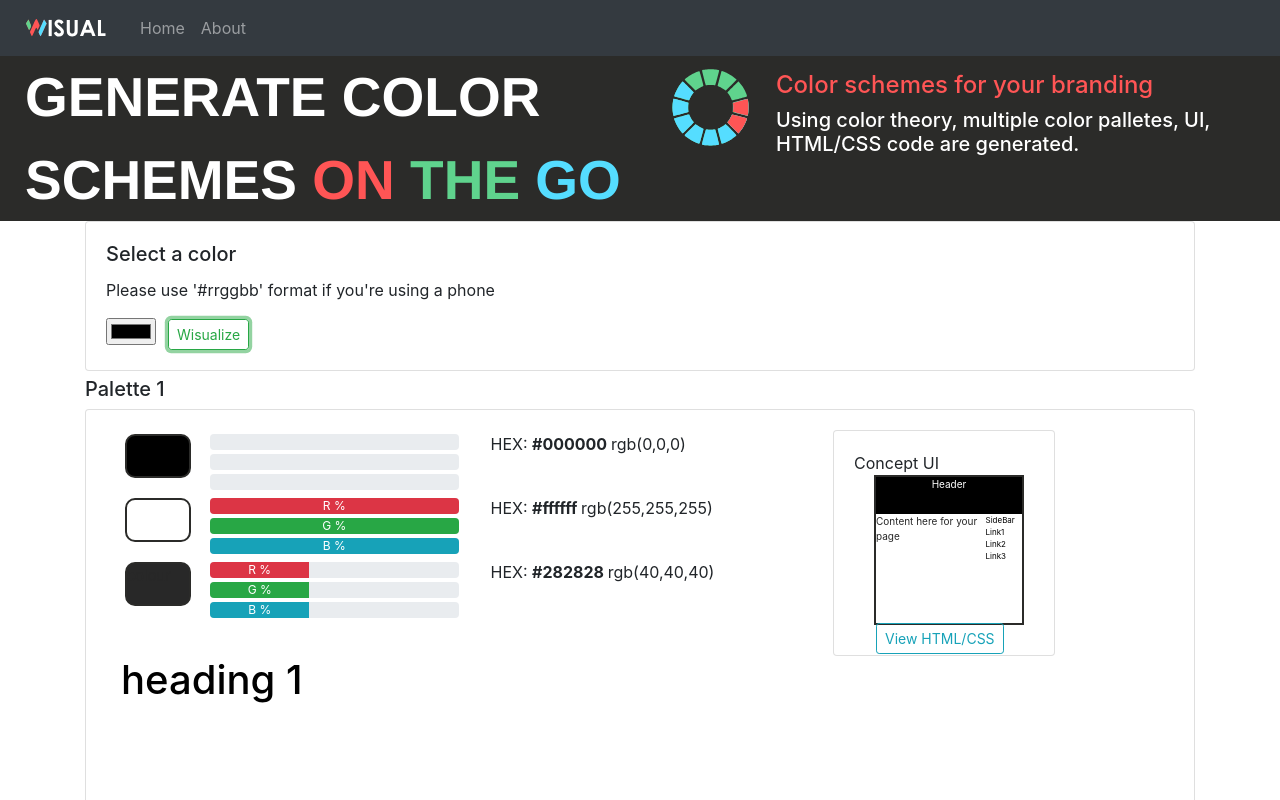
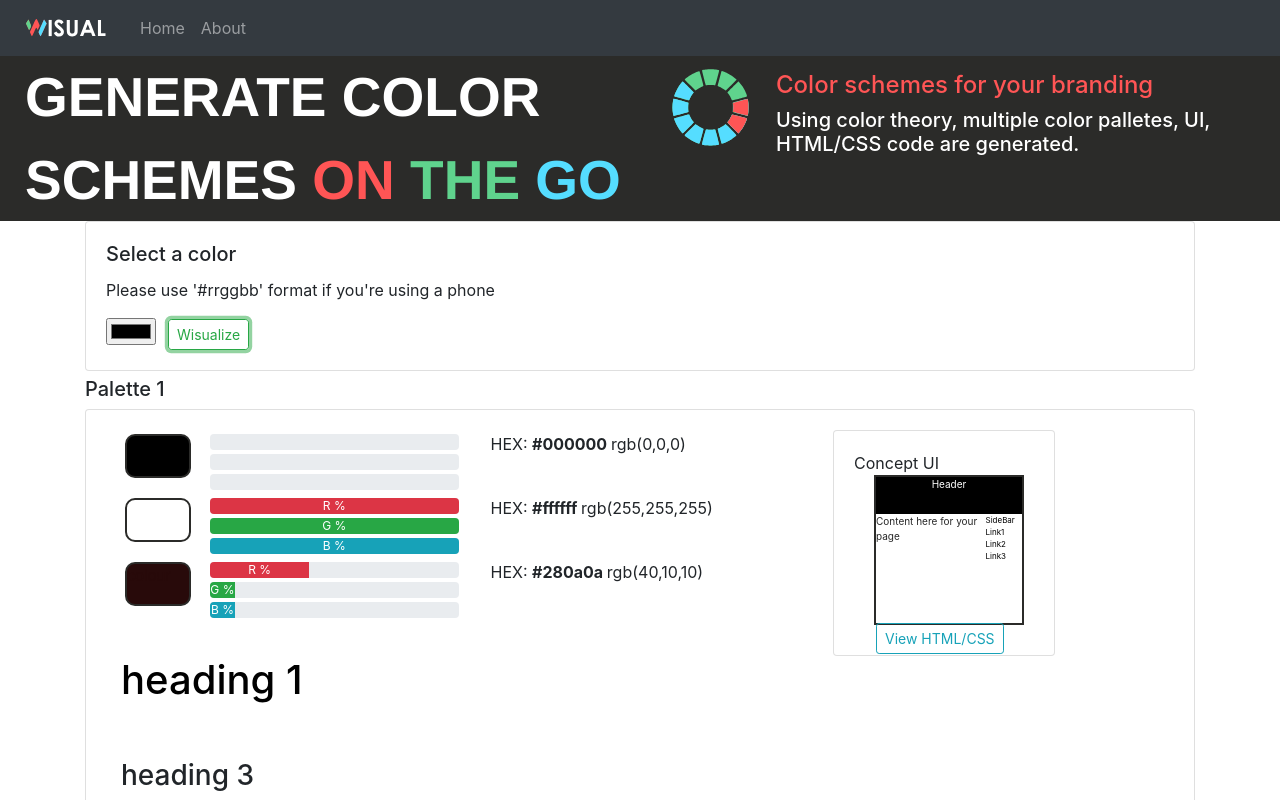
Before and after one commit to osmanvee/Wisual, a React (Create React App) app: page / in a window 1280 px wide. Both pictures are taken after a click on the button "Wisualize". Shown: the top 800 px of the page. Built offline with nearby package versions, Linux system fonts and the light colour scheme.

Commit message:
Creating third modifier

```diff
--- a/src/Displayers/ColorGenerator.js
+++ b/src/Displayers/ColorGenerator.js
@@ -5,7 +5,7 @@ import '../index.css';
 
 import DisplayColour from './DisplayColour';
 import {convertHexToRed, convertHexToGreen, convertHexToBlue, rgbToHex, HextoRGBvalues} from '../Modifiers/conversion';
-import {hexAddModifier, hexSubtractModifier, generateComplementaryColor} from '../Modifiers/modifier';
+import {hexAddModifier, hexSubtractModifier, generateComplementaryColor, generateTertiaryColor} from '../Modifiers/modifier';
 import { isDark } from '../Modifiers/colorTester';
 import GenerateUI from './UIGenerator';
 
@@ -34,11 +34,7 @@ function GenerateColors(props) {
         //MAIN HANDLING
         div = <DisplayColour color={ props.color} /> ;
         div2 = <DisplayColour color={ generateComplementaryColor(props.color)} />;
-        if (isDark(props.color, 60)) {
-            div3 = <DisplayColour color={ hexAddModifier(props.color, 40, 40, 40)} />;
-        } else {
-            div3 = <DisplayColour color={ hexSubtractModifier(props.color, 40, 40, 40)} />;
-        }
+        div3 = <DisplayColour color={generateTertiaryColor(props.color)} />;
 
 
     return (
@@ -71,7 +67,7 @@ function GenerateColors(props) {
                 </Row>
                 <h1 style={eh1}>heading 1</h1>
                 <h2 style={eh2}>heading 2</h2>
-                <h3 style={eh2}>heading 2</h3>
+                <h3 style={eh3}>heading 3</h3>
             </Container>
 
 
--- a/src/Modifiers/colorTester.js
+++ b/src/Modifiers/colorTester.js
@@ -19,6 +19,25 @@ function isDark (hex, amount) {
     }
 }
 
+
+/**
+ *
+ * @param {*} hex
+ * @param {*} amount  threshold for brightness
+ */
+function isBright (hex, amount) {
+    var r = convertHexToRed(hex);
+    var g = convertHexToGreen(hex);
+    var b = convertHexToBlue(hex);
+
+    if (r > amount && b > amount && g > amount) {
+        return true;
+    } else {
+        return false;
+    }
+}
+
 export {
-    isDark
+    isDark,
+    isBright
 };
--- a/src/Modifiers/conversion.js
+++ b/src/Modifiers/conversion.js
@@ -66,6 +66,20 @@ function convertHexToBlue(hex) {
   return bTotal;
 }
 
+function checkHighestVal(hex) {
+  var r = convertHexToRed(hex);
+  var g = convertHexToGreen(hex);
+  var b = convertHexToBlue(hex);
+
+  if ( Math.max(r, g, b) == r) {
+    return 1;
+  } else if ( Math.max(r, g, b) == g) {
+    return 2;
+  } else if (Math.max(r, g, b) == b) {
+    return 3;
+  }
+}
+
 /*
 @param: hexadecimal value
 @return: decimal value
@@ -102,5 +116,6 @@ export {
   convertHexToGreen,
   convertHexToBlue,
   rgbToHex,
-  HextoRGBvalues
+  HextoRGBvalues,
+  checkHighestVal
 };
--- a/src/Modifiers/modifier.js
+++ b/src/Modifiers/modifier.js
@@ -1,6 +1,7 @@
 import React from 'react';
 import '../App.css';
-import {convertHexToRed, convertHexToGreen, convertHexToBlue, rgbToHex, HextoRGBvalues} from './conversion';
+import {convertHexToRed, convertHexToGreen, convertHexToBlue, rgbToHex, HextoRGBvalues, checkHighestVal} from './conversion';
+import { isDark, isBright } from './colorTester';
 
 //Used to modify the RGB values
 
@@ -38,6 +39,50 @@ function generateComplementaryColor(hex) {
 
 }
 
+
+
+function generateTertiaryColor(hex) {
+    if (isDark(hex, 100) == true) {
+        if (checkHighestVal(hex) == 1) {
+           return hexAddModifier(hex, 40, 10, 10);
+
+        } else if (checkHighestVal == 3) {
+            return hexAddModifier(hex, 10, 10, 40);
+
+        } else {
+            return hexAddModifier(hex, 10, 40, 10);
+
+        }
+    } else if (isBright(hex, 235) == true) {
+        if (checkHighestVal(hex) == 1) {
+            return hexSubtractModifier(hex, 40, 10, 10);
+
+        } else if (checkHighestVal == 3) {
+            return hexSubtractModifier(hex, 10, 10, 40);
+
+        } else {
+            return hexSubtractModifier(hex, 10, 40, 10);
+
+        }
+    } else if (isDark(hex, 60) == false && isBright(hex, 235) == false ) {
+        var h = generateComplementaryColor(hex);
+        if (checkHighestVal(hex) == 1) {
+            hexAddModifier(h, 40, -10, 10);
+            return generateComplementaryColor(h);
+
+        } else if (checkHighestVal == 3) {
+            hexAddModifier(h, -10, 10, 40);
+            return generateComplementaryColor(h);
+        } else {
+            hexAddModifier(h, 10, 40, -10);
+            return generateComplementaryColor(h);
+        }
+
+
+    }
+    return 0;
+}
+
 /**
  *
  * @param {*} hex
@@ -61,5 +106,6 @@ function hexSubtractModifier(hex, amountR, amountG, amountB) {
 export {
     hexAddModifier,
     hexSubtractModifier,
-    generateComplementaryColor
+    generateComplementaryColor,
+    generateTertiaryColor
 };
```
